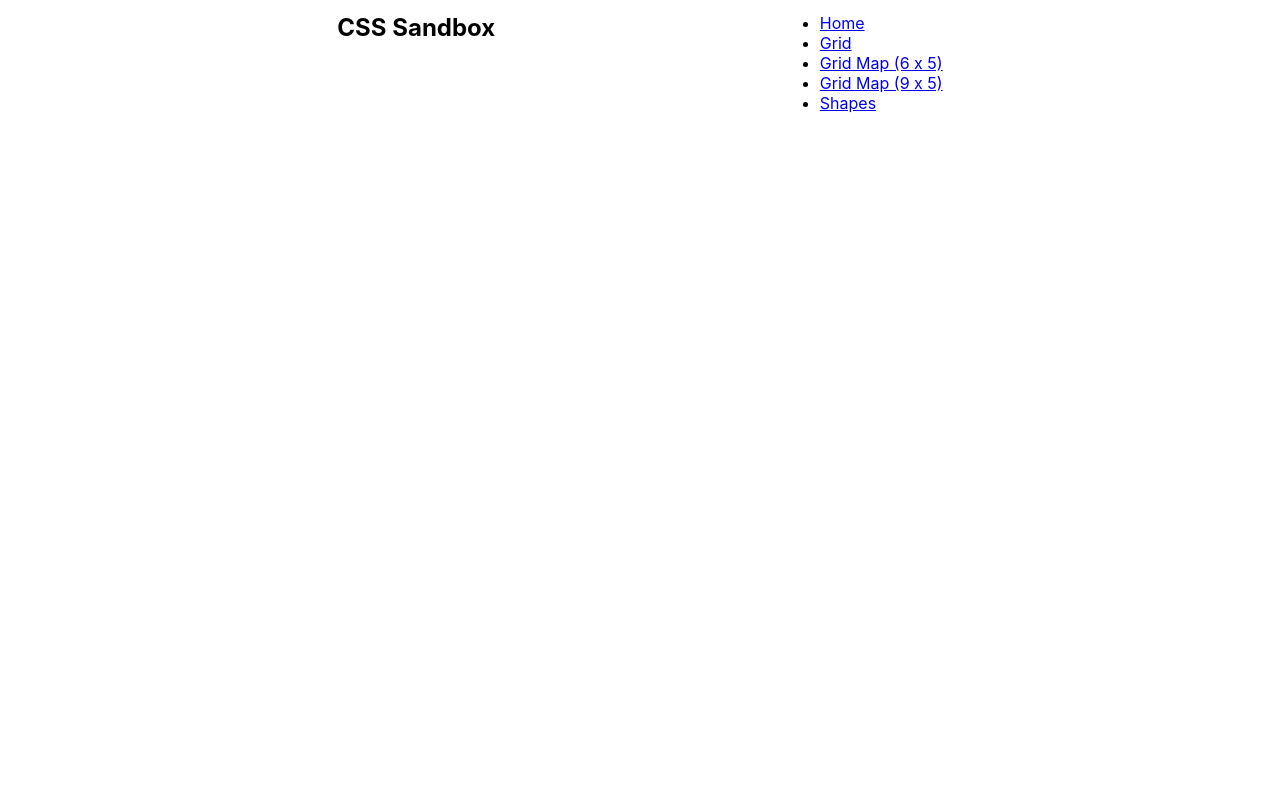
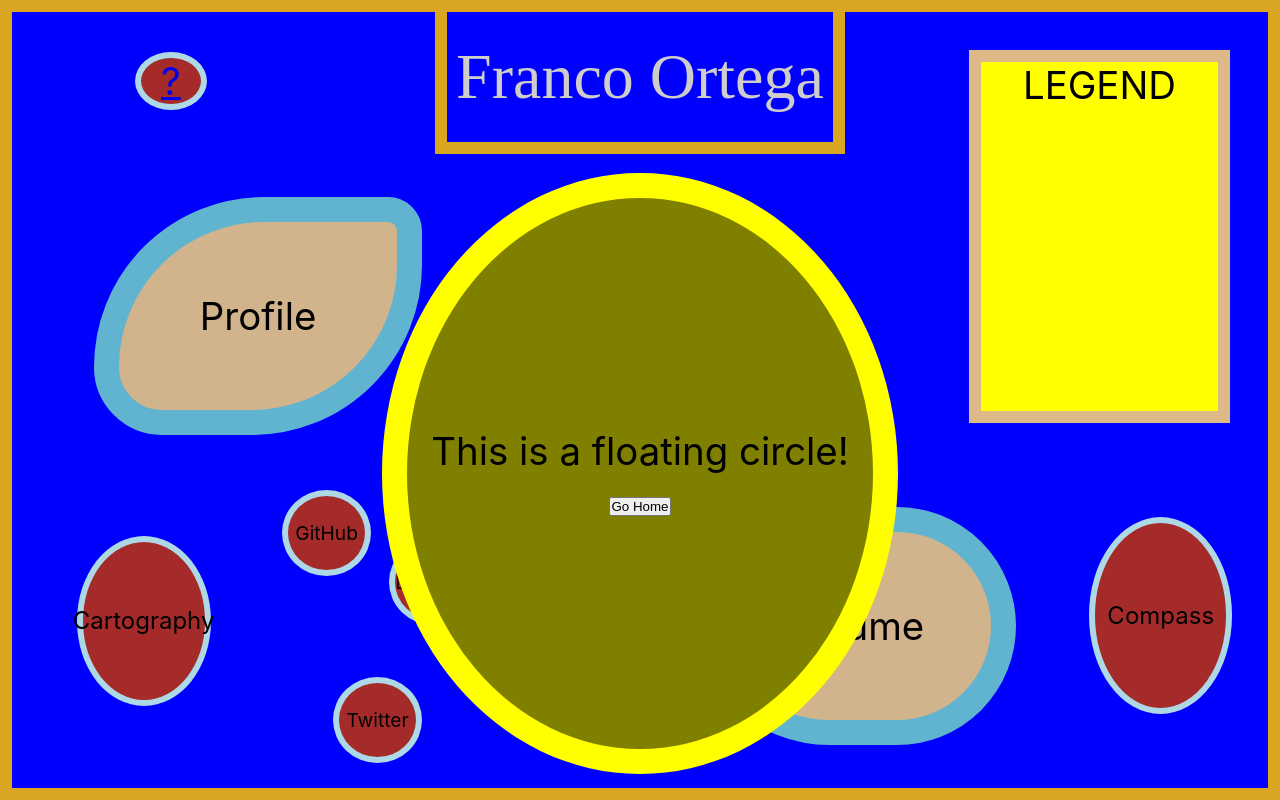
Before and after one commit to franco-ortega/css-sandbox, a React (Create React App) app: page /circlefloating in a window 1280 px wide. Built offline with nearby package versions, Linux system fonts and the light colour scheme.

Commit message:
add CircleFloating component and make it visible with a deep link

```diff
--- a/src/components/app/App.js
+++ b/src/components/app/App.js
@@ -4,7 +4,7 @@ import {
   Route,
   Switch
 } from 'react-router-dom';
-import Header from '../header/Header';
+// import Header from '../header/Header';
 import Home from '../home/Home';
 import Grid from '../grid/Grid';
 import Shapes from '../shapes/Shapes';
@@ -12,18 +12,21 @@ import Shapes from '../shapes/Shapes';
 import './App.css';
 import GridMap9x5 from '../grid/GridMap9x5';
 import GridMap6x5 from '../grid/GridMap6x5';
+import CircleFloating from '../shapes/CircleFloating';
 
 const App = () => {
   return (
     <div>
       <Router>
-      <Header />
+      {/* <Header /> */}
+      <GridMap6x5 />
         <Switch>
-          <Route exact path='/' component={Home}></Route>
+          <Route exact path='/home' component={Home}></Route>
           <Route path='/grid' component={Grid}></Route>
           <Route path='/gridmap6x5' component={GridMap6x5}></Route>
           <Route path='/gridmap9x5' component={GridMap9x5}></Route>
           <Route path='/shapes' component={Shapes}></Route>
+          <Route path='/circlefloating' component={CircleFloating}></Route>
         </Switch>
       </Router>
     </div>
--- a/src/components/grid/GridMap6x5.jsx
+++ b/src/components/grid/GridMap6x5.jsx
@@ -7,13 +7,20 @@ import styles from './GridMap6x5.module.css';
 import styles2 from '../shapes/RectangleSoftEdge.module.css';
 import Circle from '../shapes/Circle';
 
+import { Link } from 'react-router-dom';
+// import CircleFloating from '../shapes/CircleFloating';
+
 const GridMap6x5 = () => {
     return (
         <div className={styles.GridMap6x5}>
             <div className={styles.GridContainer}>
+                <Link to="/circlefloating">
                 <div className={`${styles.GridItem} ${styles.GridItem1}`}>
                     <Circle label={'?'} />
                 </div>
+                </Link>
+
+
                 <div className={styles.GridItem}></div>
                 <div className={`${styles.GridItem} ${styles.GridItem3}`}>
                     Franco Ortega
--- /dev/null
+++ b/src/components/shapes/CircleFloating.jsx
@@ -0,0 +1,32 @@
+import React from 'react';
+// import PropTypes from 'prop-types';
+import { Link } from 'react-router-dom';
+import styles from './CircleFloating.module.css';
+
+const CircleFloating = () => {
+    return (
+        <div className={styles.CircleFloatingGridContainer}>
+
+            <div className={styles.CircleFloatingGridItem}>
+
+
+        <div className={styles.CircleFloating}>
+            <p>
+                This is a floating circle!
+            </p>
+            <Link to="/">
+                <button>Go Home</button>
+            </Link>
+
+        </div>
+
+            </div>
+        </div>
+    );
+};
+
+CircleFloating.propTypes = {
+
+};
+
+export default CircleFloating;
--- /dev/null
+++ b/src/components/shapes/CircleFloating.module.css
@@ -0,0 +1,44 @@
+.CircleFloatingGridContainer {
+    display: grid;
+    grid-template-columns: repeat(7, 1fr);
+    grid-template-rows: repeat(5, 1fr);
+    gap: 1vw;
+
+    padding-bottom: 1vw;
+    height: 100%;
+    width: 100%;
+
+    position: fixed;
+    top: 0vw;
+    z-index: 2;
+}
+
+
+.CircleFloatingGridItem {
+    display: flex;
+    align-items: center;
+    justify-content: center;
+
+    font-size: 3vw;
+    text-align: center;
+
+    grid-column: 3 / 6;
+    grid-row: 2 / 6;
+
+    margin: 1vw;
+}
+
+
+.CircleFloating {
+    background: olive;
+    border: 2vw solid yellow;
+    border-radius: 50%;
+
+    display: flex;
+    flex-direction: column;
+    align-items: center;
+    justify-content: center;
+
+    height: 100%;
+    width: 100%;
+}
```
